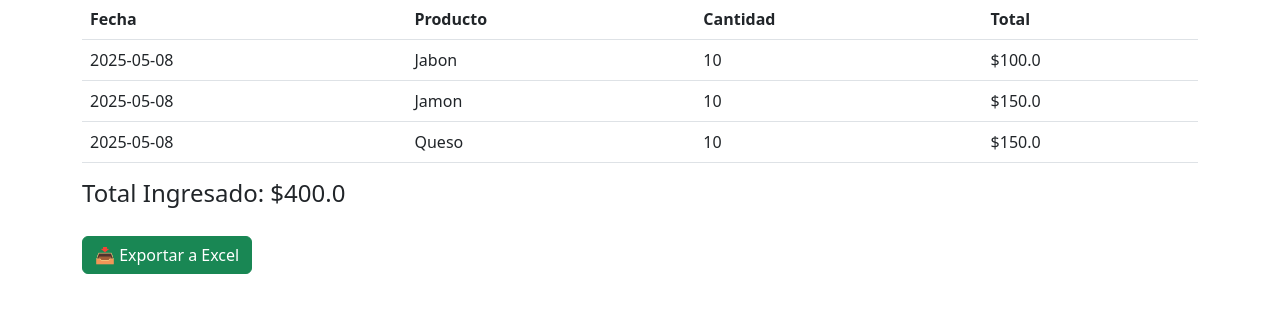
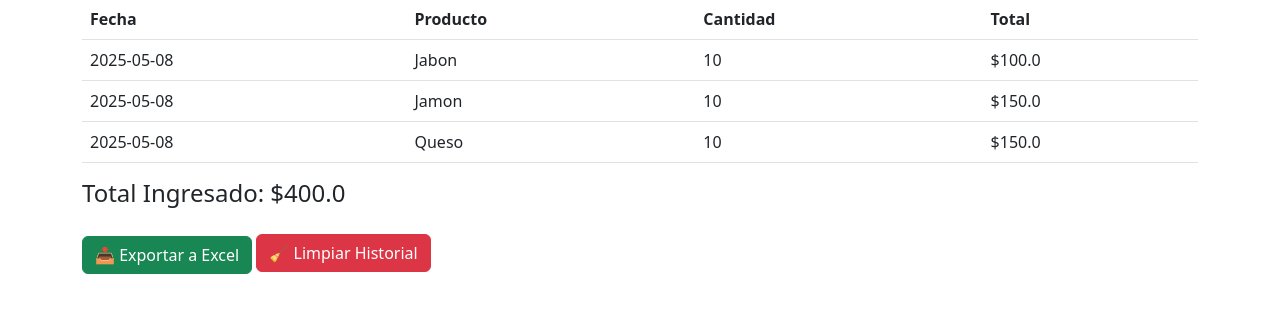
Before and after one commit to icaito-ricodi/Tienda-Familiar, a Flask app: page /historial in a window 1280 px wide. Shown: the part 205-539 px from the top of the page. Run offline with Flask 3, Linux system fonts and the light colour scheme.

Commit message:
Update historial.html

```diff
--- a/templates/historial.html
+++ b/templates/historial.html
@@ -13,4 +13,11 @@
     📥 Exportar a Excel
 </a>
 
+<form action="{{ url_for('limpiar_historial') }}" method="post" style="display:inline;">
+    <button type="submit" class="btn btn-danger mt-3">
+        🧹 Limpiar Historial
+    </button>
+</form>
+
+
 {% endblock %}
```
